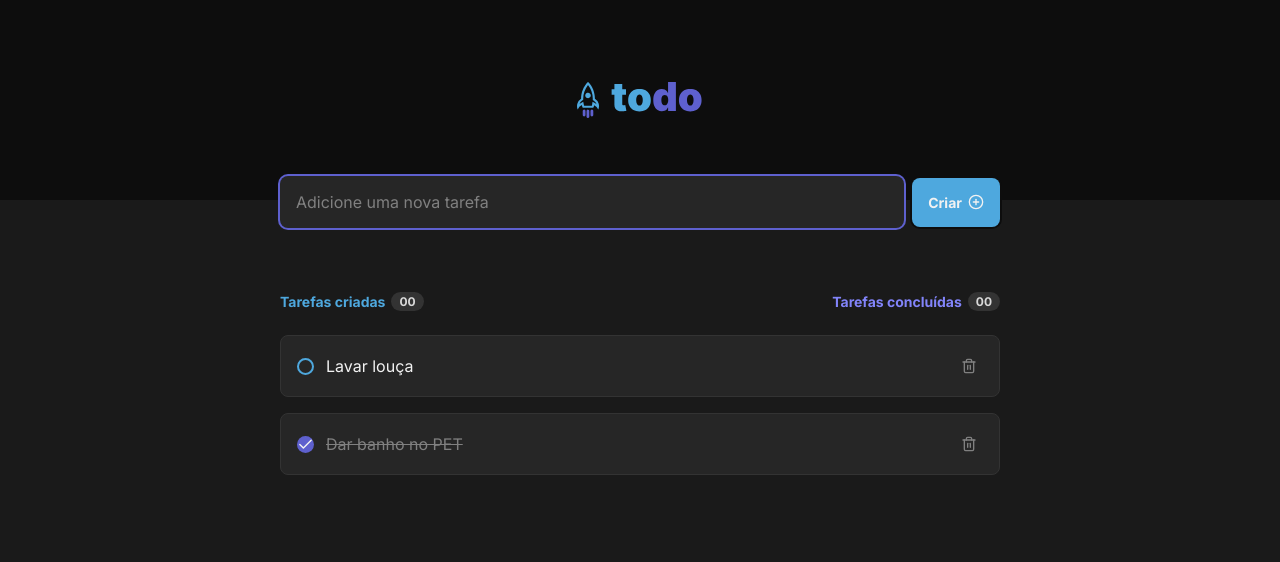
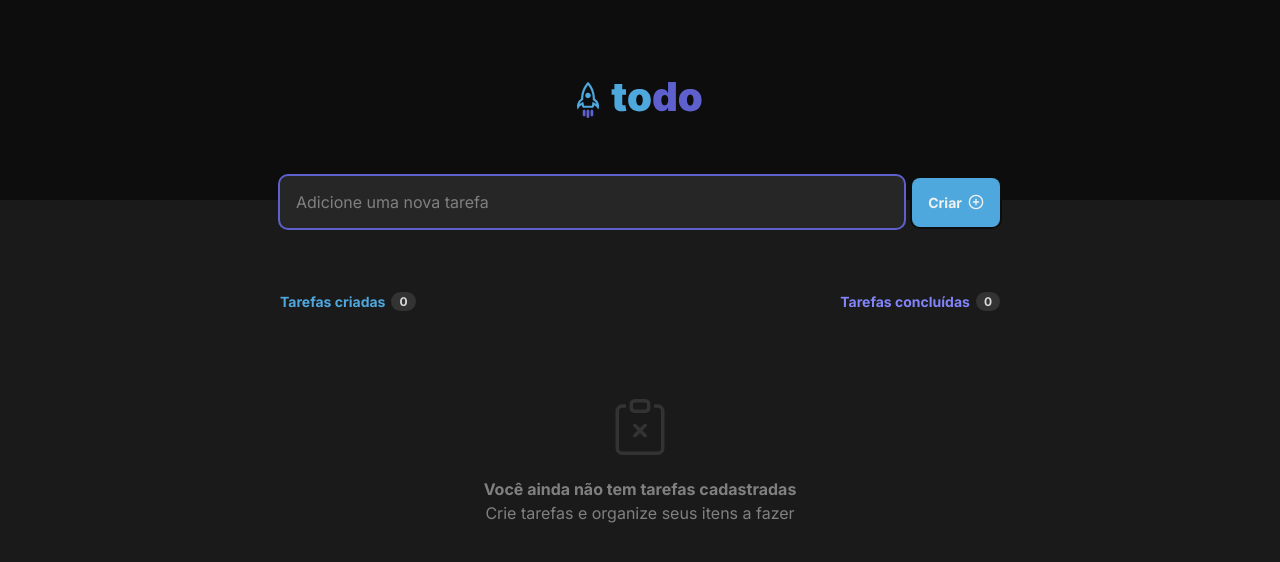
Before and after one commit to adairjuneoaf/to-do-app-challenge-ignite, a React (Vite) app: page / in a window 1280 px wide. Shown: the top 562 px of the page. Built offline with nearby package versions, Linux system fonts and the light colour scheme.

Commit message:
Reducer finalizado e cadastro de novas tasks 100%.

```diff
--- a/src/@types/form.d.ts
+++ b/src/@types/form.d.ts
@@ -1,3 +1,3 @@
 export type FormInputsType = {
-  task: string
+  taskDescription: string
 }
--- a/src/contexts/taskContext.tsx
+++ b/src/contexts/taskContext.tsx
@@ -1,29 +1,63 @@
-import { createContext, useReducer } from 'react'
-import { v4 as uuid } from 'uuid'
+import { createContext, useCallback, useReducer } from 'react'
 import { TasksReducer } from '../reducers/tasks/reducer'
+import { TasksActionTypes } from '../reducers/tasks/types'
 import { ITaskContextProps, ITaskContextProviderProps } from './types'
 
 export const TaskContext = createContext({} as ITaskContextProps)
 
 export const TaskContextProvider = ({ children }: ITaskContextProviderProps) => {
-  const [TasksState, dispatch] = useReducer(TasksReducer, {
-    tasks: [
-      {
-        description: 'Lavar louça',
-        createdAt: new Date().toJSON(),
-        status: 'in-progress',
-        id: uuid(),
-      },
-      {
-        description: 'Dar banho no PET',
-        createdAt: new Date().toJSON(),
-        status: 'finished',
-        id: uuid(),
-      },
-    ],
-  })
+  const [TasksState, dispatch] = useReducer(
+    TasksReducer,
+    {
+      tasks: [],
+    },
+    // () => {},
+  )
 
   const { tasks } = TasksState
 
-  return <TaskContext.Provider value={{ tasks }}>{children}</TaskContext.Provider>
+  const countTotalTasks = tasks.length
+  const countTasksCompleted = tasks.filter((task) => task.status === 'finished').length
+
+  const addNewTask = useCallback((descriptionTask: string) => {
+    dispatch({
+      type: TasksActionTypes.ADD_TASK,
+      payload: {
+        description: descriptionTask,
+      },
+    })
+  }, [])
+
+  const removeTask = useCallback((id: string) => {
+    dispatch({
+      type: TasksActionTypes.REMOVE_TASK,
+      payload: {
+        id: id,
+      },
+    })
+  }, [])
+
+  const markAsCompletedTask = useCallback((id: string) => {
+    dispatch({
+      type: TasksActionTypes.COMPLETED_TASK,
+      payload: {
+        id: id,
+      },
+    })
+  }, [])
+
+  return (
+    <TaskContext.Provider
+      value={{
+        tasks,
+        countTotalTasks,
+        countTasksCompleted,
+        addNewTask,
+        removeTask,
+        markAsCompletedTask,
+      }}
+    >
+      {children}
+    </TaskContext.Provider>
+  )
 }
--- a/src/contexts/types.d.ts
+++ b/src/contexts/types.d.ts
@@ -5,4 +5,9 @@ export type ITaskContextProviderProps = PropsWithChildren
 
 export interface ITaskContextProps {
   tasks: Array<TaskProps>
+  countTotalTasks: number
+  countTasksCompleted: number
+  addNewTask: (descriptionTask: string) => void
+  removeTask: (id: string) => void
+  markAsCompletedTask: (id: string) => void
 }
--- a/src/pages/Home/components/Form/index.tsx
+++ b/src/pages/Home/components/Form/index.tsx
@@ -1,15 +1,18 @@
-import { useEffect } from 'react'
+import { useContext, useEffect } from 'react'
 import { SubmitHandler, useForm } from 'react-hook-form'
 import { FiPlusCircle } from 'react-icons/fi'
 import { FormInputsType } from '../../../../@types/form'
 import { Button } from '../../../../components/Button'
 import Input from '../../../../components/Input'
+import { TaskContext } from '../../../../contexts/taskContext'
 import { FormContent } from './styles'
 
 export const FormTask = () => {
+  const { addNewTask } = useContext(TaskContext)
+
   const { register, handleSubmit, formState, setFocus, reset } = useForm<FormInputsType>({
     defaultValues: {
-      task: '',
+      taskDescription: '',
     },
     mode: 'all',
   })
@@ -17,12 +20,13 @@ export const FormTask = () => {
   const { errors, isValid } = formState
 
   const submitNewTask: SubmitHandler<FormInputsType> = (data) => {
-    console.log(data)
+    addNewTask(data.taskDescription)
     reset()
+    setFocus('taskDescription')
   }
 
   useEffect(() => {
-    setFocus('task')
+    setFocus('taskDescription')
   }, [])
 
   return (
@@ -31,7 +35,7 @@ export const FormTask = () => {
         errors={errors}
         type='text'
         placeholder='Adicione uma nova tarefa'
-        {...register('task', {
+        {...register('taskDescription', {
           minLength: {
             value: 6,
             message: 'Mínimo de 6 caracteres.',
--- a/src/pages/Home/components/List/index.tsx
+++ b/src/pages/Home/components/List/index.tsx
@@ -16,7 +16,7 @@ import {
 } from './styles'
 
 export const ListTask = () => {
-  const { tasks } = useContext(TaskContext)
+  const { tasks, countTotalTasks, countTasksCompleted } = useContext(TaskContext)
 
   const theme = useTheme()
 
@@ -24,10 +24,10 @@ export const ListTask = () => {
     <ListContainer>
       <ListHeader>
         <Title variant='blue'>
-          Tarefas criadas <BadgeNumber>00</BadgeNumber>
+          Tarefas criadas <BadgeNumber>{countTotalTasks}</BadgeNumber>
         </Title>
         <Title variant='purple'>
-          Tarefas concluídas <BadgeNumber>00</BadgeNumber>
+          Tarefas concluídas <BadgeNumber>{countTasksCompleted}</BadgeNumber>
         </Title>
       </ListHeader>
       <ListContent>
--- a/src/pages/Home/components/List/styles.ts
+++ b/src/pages/Home/components/List/styles.ts
@@ -159,6 +159,8 @@ export const FinishedButton = styled.input`
     color: ${(props) => props.theme.purple};
     background-color: ${(props) => props.theme['purple-dark']};
 
+    cursor: not-allowed;
+
     &::after {
       content: url('/public/check.svg');
       color: ${(props) => props.theme['gray-200']};
--- a/src/reducers/tasks/reducer.ts
+++ b/src/reducers/tasks/reducer.ts
@@ -14,8 +14,34 @@ export const TasksReducer = (state: TasksReducerState, action: TasksReducerActio
       }
 
       return {
-        ...state,
         tasks: [...state.tasks, newTaskData],
+      }
+    }
+
+    case TasksActionTypes.REMOVE_TASK: {
+      const newStateTasks = state.tasks.filter((task) => task.id !== action.payload.id)
+
+      return {
+        tasks: newStateTasks,
+      }
+    }
+
+    case TasksActionTypes.COMPLETED_TASK: {
+      const newStateTasks = state.tasks.map((task) => {
+        if (task.id === action.payload.id) {
+          const taskCompleted: TaskProps = {
+            ...task,
+            status: 'finished',
+          }
+
+          return taskCompleted
+        } else {
+          return task
+        }
+      })
+
+      return {
+        tasks: newStateTasks,
       }
     }
 
--- a/src/reducers/tasks/types.ts
+++ b/src/reducers/tasks/types.ts
@@ -2,6 +2,7 @@ import { TaskProps } from '../../@types/task'
 
 export enum TasksActionTypes {
   ADD_TASK = 'ADD_TASK',
+  REMOVE_TASK = 'REMOVE_TASK',
   COMPLETED_TASK = 'COMPLETED_TASK',
 }
 
@@ -11,6 +12,10 @@ export type TasksReducerAction =
       payload: Pick<TaskProps, 'description'>
     }
   | {
+      type: TasksActionTypes.REMOVE_TASK
+      payload: Pick<TaskProps, 'id'>
+    }
+  | {
       type: TasksActionTypes.COMPLETED_TASK
       payload: Pick<TaskProps, 'id'>
     }
```
